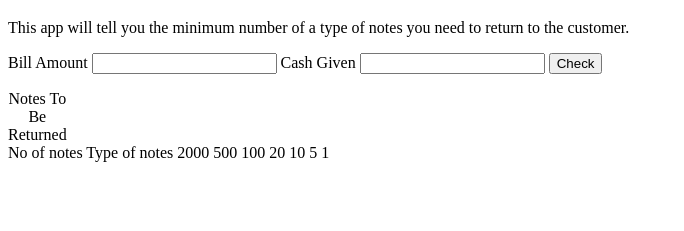
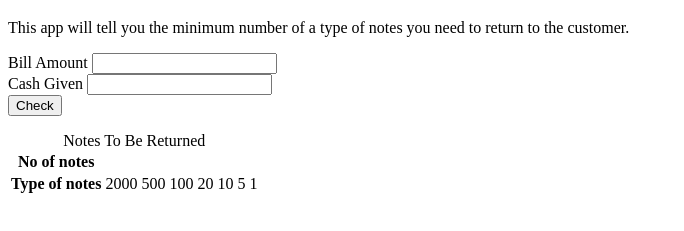
Before and after one commit to achalkamboj/Cash-Register, a plain HTML site: page index.html in a window 1280 px wide. Shown: the part 61-292 px from the top of the page, without its empty margins (0-684 px from the left). Drawn offline with Linux system fonts and the light colour scheme.

Commit message:
updated html , css and javascript

```diff
--- a/index.html
+++ b/index.html
@@ -12,15 +12,18 @@
         <p class="description">
             This app will tell you the minimum number of a type of notes you need to return to the customer.
         </p>
-        <label for="bill-amount" class="">Bill Amount</label>
-        <input type="text" class="bill-amount">
-        <label for="cash-given" class="">Cash Given</label>
-        <input type="text" class="cash-given">
+    <div class="billamt" >
+        <label for="bill-amount" >Bill Amount</label>
+        <input id="bill-amount" type="text" >
+    </div>
+    <div class="cashgivn">
+        <label for="cash-given" >Cash Given</label>
+        <input id="cash-given" type="text" >
+    </div>
         <button id="check-button">Check</button>
         <p id="error-message"></p>
         <table class="Change-table">
             <caption>Notes To Be Returned</caption>
-        </table>
         <tr>
             <th>No of notes</th>
             <td></td>
@@ -35,6 +38,7 @@
             <td class="no-of-notes">5</td>
             <td class="no-of-notes">1</td>
         </tr>
+    </table>
     </div>
 </body>
 </html>
--- a/style.css
+++ b/style.css
@@ -1,12 +1,17 @@
+
+
 .container {
     display: flex;
     flex-direction: column;
     width: 50vw;
-}
-.bill-amount {
-    display: inline;
+    margin: auto;
 }
 
-.cash-given {
-    display: inline;
+.billamt {
+    display: block;
+
 }
+
+.cashgivn {
+    display: block;
+}
```
Also changed, not shown: app.js (+11 -11 lines).
